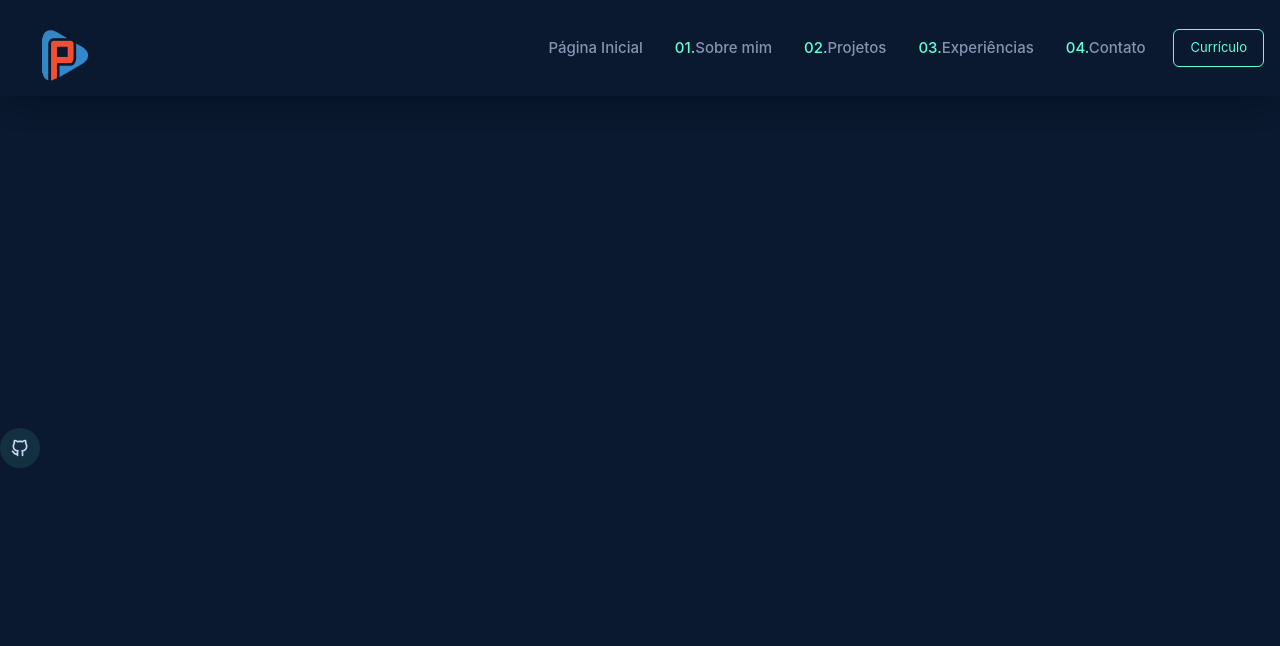
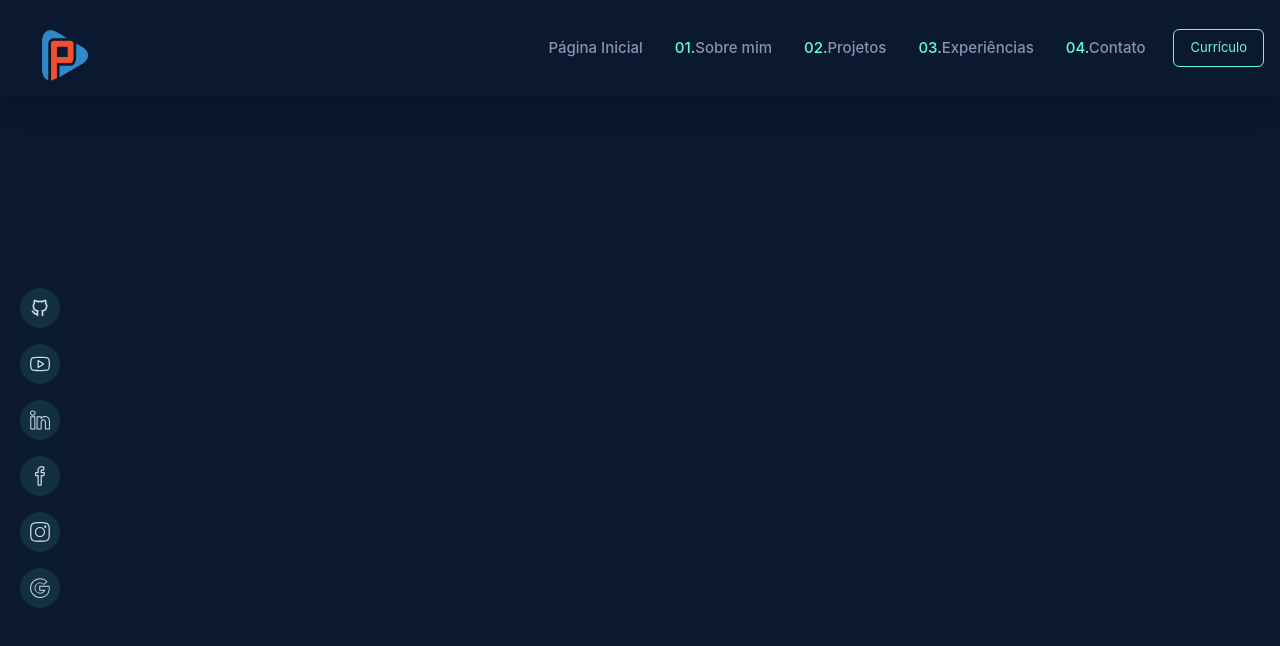
Before and after one commit to pedrosteinmuller/Portfolio2.0, a Next.js app in the folder portfolio_pedrostein/: page / in a window 1280 px wide. Shown: the top 646 px of the page. Built offline with nearby package versions, Linux system fonts and the light colour scheme.

Commit message:
feat: finishing for now the leftsideBar

```diff
--- a/portfolio_pedrostein/components/LeftSideBar.tsx
+++ b/portfolio_pedrostein/components/LeftSideBar.tsx
@@ -14,6 +14,31 @@ const LeftSideBar = () => {
             <TbBrandGithub />
           </span>
         </a>
+        <a href='https://www.youtube.com/@pedrosteinmuller' target='_blank'>
+          <span className='w-10 h-10 text-xl bg-hoverColor rounded-full inline-flex items-center justify-center hover:text-textGreen cursor-pointer hover:-translate-y-2 transition-all duration-300'>
+            <SlSocialYoutube />
+          </span>
+        </a>
+        <a href='https://www.linkedin.com/in/pedrosteinmuller/' target='_blank'>
+          <span className='w-10 h-10 text-xl bg-hoverColor rounded-full inline-flex items-center justify-center hover:text-textGreen cursor-pointer hover:-translate-y-2 transition-all duration-300'>
+            <SlSocialLinkedin />
+          </span>
+        </a>
+        <a href='https://www.facebook.com/pedro.steinmuller/' target='_blank'>
+          <span className='w-10 h-10 text-xl bg-hoverColor rounded-full inline-flex items-center justify-center hover:text-textGreen cursor-pointer hover:-translate-y-2 transition-all duration-300'>
+            <SlSocialFacebook />
+          </span>
+        </a>
+        <a href='https://www.instagram.com/pedrosteinmuller/' target='_blank'>
+          <span className='w-10 h-10 text-xl bg-hoverColor rounded-full inline-flex items-center justify-center hover:text-textGreen cursor-pointer hover:-translate-y-2 transition-all duration-300'>
+            <SlSocialInstagram />
+          </span>
+        </a>
+        <a href='mailto:pedrosteinmuller100@gmail.com' target='_blank'>
+          <span className='w-10 h-10 text-xl bg-hoverColor rounded-full inline-flex items-center justify-center hover:text-textGreen cursor-pointer hover:-translate-y-2 transition-all duration-300'>
+            <SlSocialGoogle />
+          </span>
+        </a>
       </div>
     </div>
   )
--- a/portfolio_pedrostein/pages/index.tsx
+++ b/portfolio_pedrostein/pages/index.tsx
@@ -14,7 +14,7 @@ export default function Home() {
       <main className="w-full h-screen font-bodyFont bg-bodyColor text-textLight overflow-x-hidden overflow-y-scroll">
         <Navbar />
         <div className="w-full h-[88vh] xl:flex items-center gap-20 justify-between">
-          <div>
+          <div className="hidden xl:inline-flex w-32 fixed left-5 bottom-15">
             <LeftSideBar />
           </div>
           <div></div>
```
